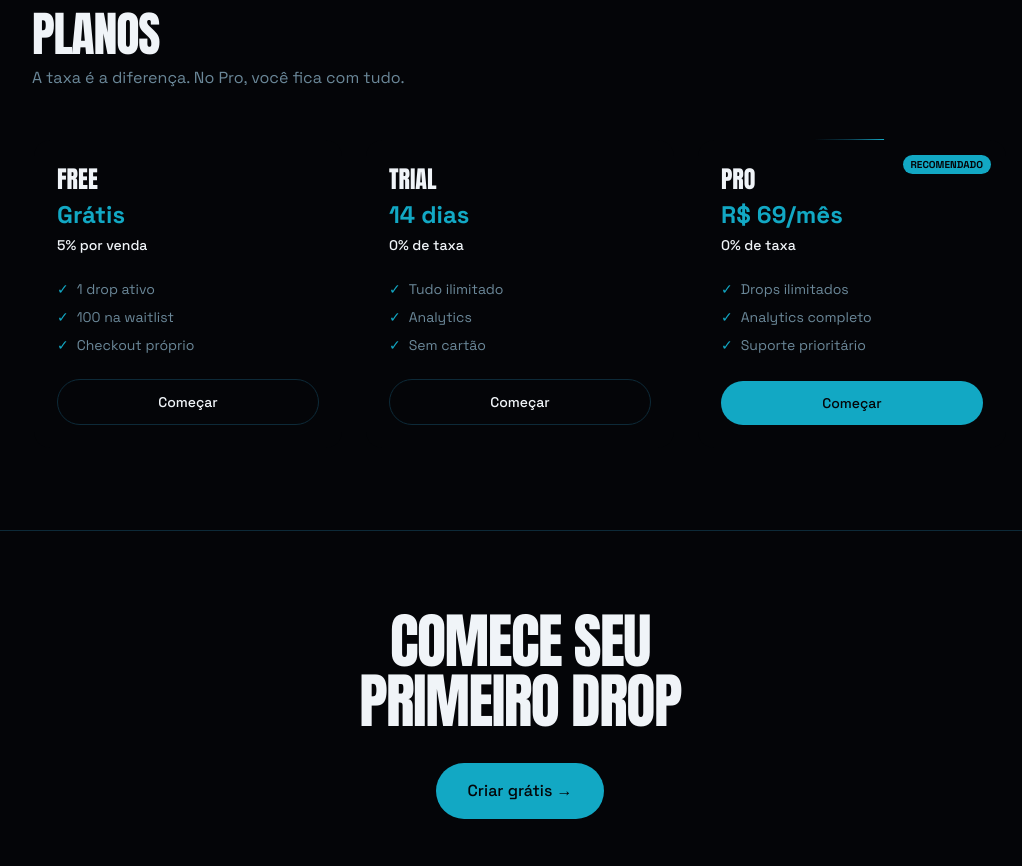
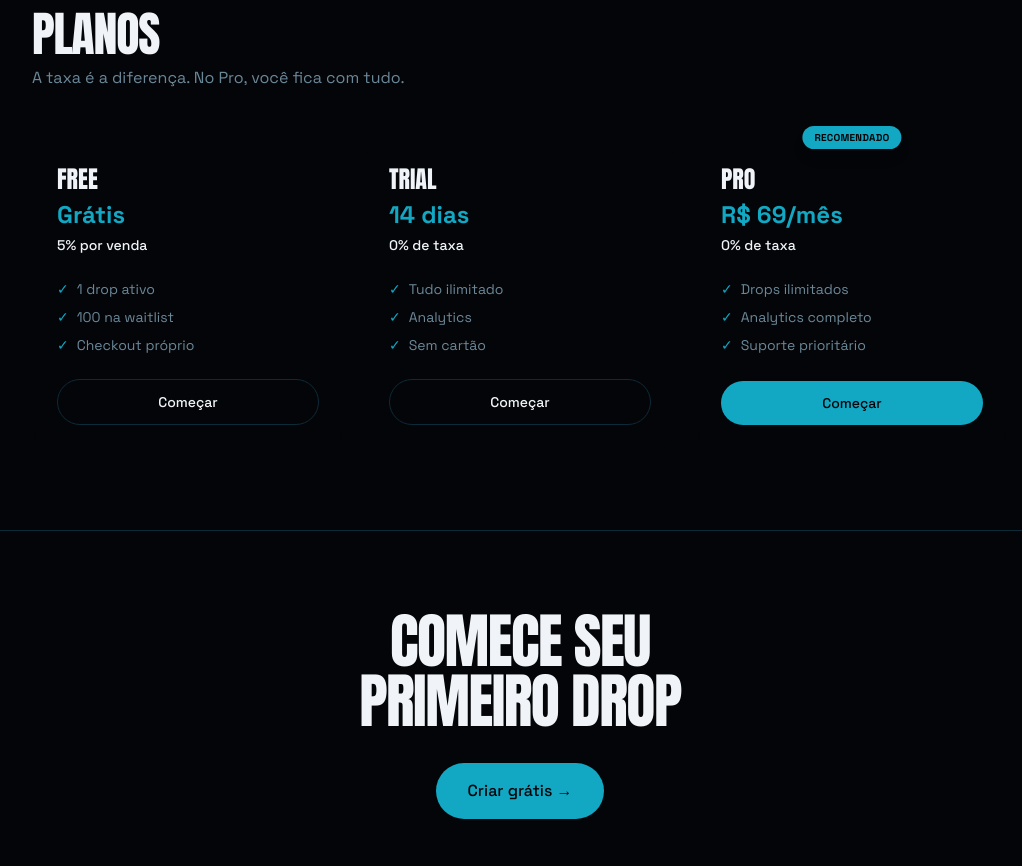
Before and after one commit to tamburro/drop, a Next.js app: page / in a window 1280 px wide. Shown: the part 3480-4346 px from the top of the page, without its empty margins (120-1142 px from the left). Built offline with nearby package versions, Linux system fonts and the light colour scheme.

Commit message:
Pricing: move RECOMENDADO badge onto the card's top border

```diff
--- a/app/page.tsx
+++ b/app/page.tsx
@@ -259,17 +259,15 @@ export default function LandingPage() {
             { name: "Trial", price: "14 dias", fee: "0% de taxa", features: ["Tudo ilimitado", "Analytics", "Sem cartão"], highlight: false },
             { name: "PRO", price: "R$ 69/mês", fee: "0% de taxa", features: ["Drops ilimitados", "Analytics completo", "Suporte prioritário"], highlight: true },
           ].map((p) => (
-            <Reveal key={p.name} className="h-full">
+            <Reveal key={p.name} className="relative h-full">
+              {p.highlight && (
+                <span className="absolute -top-3 left-1/2 z-50 -translate-x-1/2 rounded-full bg-accent px-3 py-1 text-[10px] font-bold uppercase tracking-wide text-accent-foreground shadow-lg">
+                  Recomendado
+                </span>
+              )}
               <MagicCard className="h-full rounded-2xl">
                 <div className="relative flex h-full flex-col p-6">
-                  {p.highlight && (
-                    <>
-                      <span className="absolute right-4 top-4 rounded-full bg-accent px-2 py-0.5 text-[10px] font-bold text-accent-foreground">
-                        RECOMENDADO
-                      </span>
-                      <BorderBeam size={70} duration={6} />
-                    </>
-                  )}
+                  {p.highlight && <BorderBeam size={70} duration={6} />}
                   <div className="font-display text-2xl uppercase text-foreground">{p.name}</div>
                   <div className="mt-1 text-2xl font-bold text-accent">{p.price}</div>
                   <div className="mt-1 text-sm font-medium text-foreground">{p.fee}</div>
```
